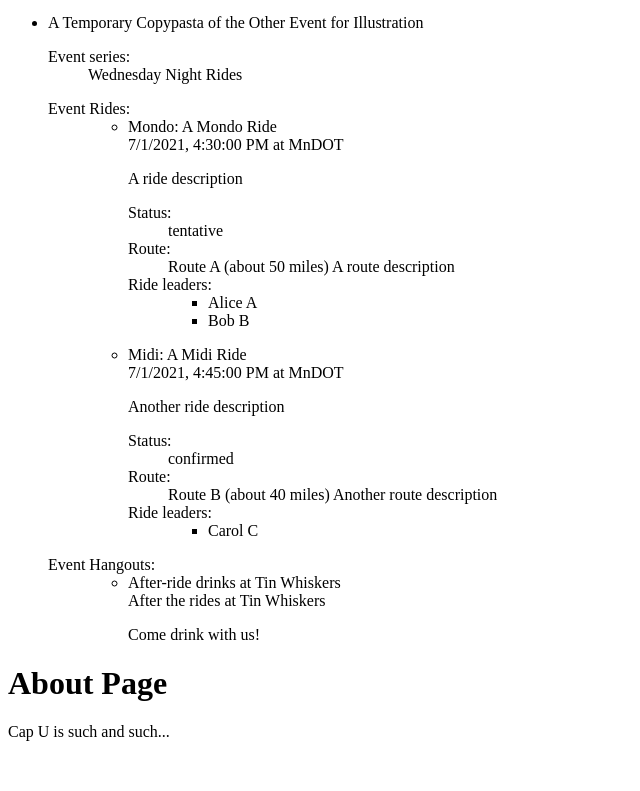
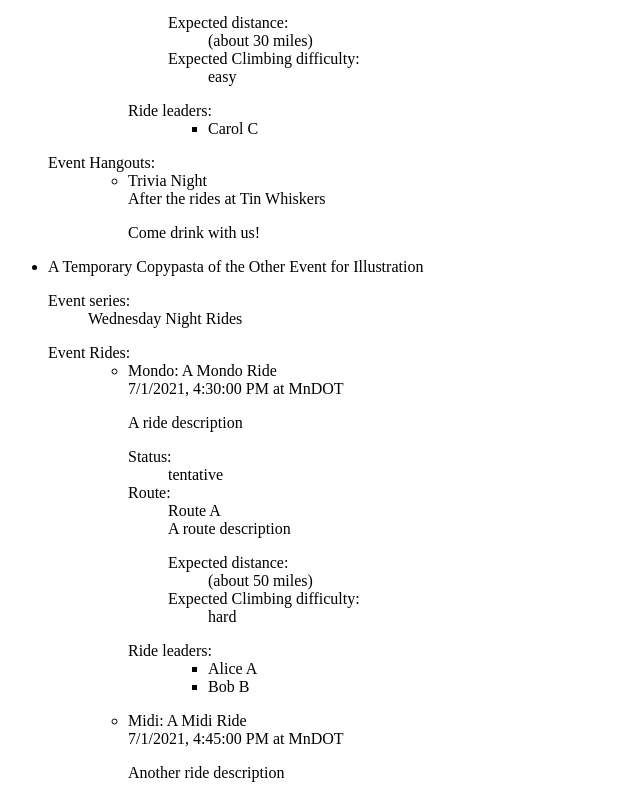
Before and after one commit to samcourtier/capu, a React (Create React App) app in the folder client/: page / in a window 1280 px wide. Shown: the part 1049-1840 px from the top of the page, without its empty margins (0-640 px from the left). Before the commit the page ends 1798 px from the top, so only its background shows below. Built offline with nearby package versions, Linux system fonts and the light colour scheme.

Commit message:
Broke up group event list into separate components

```diff
--- a/client/src/App.tsx
+++ b/client/src/App.tsx
@@ -55,6 +55,31 @@ const carol: User = {
   displayName: "Carol C",
 };
 
+interface Announcement {
+  id: string;
+  submittedAt: Date;
+  submittedBy: User;
+  title: string;
+  body: string;
+}
+
+const announcements: Announcement[] = [
+  {
+    id: "da7fcf43-830b-4776-9d0e-22c7902048b8",
+    submittedAt: new Date("2021-06-05 9:00"),
+    submittedBy: alice,
+    title: "Announcement 2",
+    body: "Bob Loblau Law",
+  },
+  {
+    id: "96483807-83f2-42fb-8837-ccc40910edf5",
+    submittedAt: new Date("2021-06-01 9:00"),
+    submittedBy: carol,
+    title: "Announcement 1",
+    body: "Blah blah blah blah",
+  },
+];
+
 interface Place {
   id: string;
   name: string;
@@ -66,12 +91,158 @@ const mndot: Place = {
   // Also, prob. a link to Google Maps or something
 };
 
+interface WeatherForecast {
+  sky: string;
+  tempDegrees: number;
+  dewpoint: number;
+  wind: string;
+  precipProb: number;
+  expectedPrecipInches: number;
+}
+
+const weatherForecast: WeatherForecast = {
+  // Maybe just start with the forecast for the meet place and get fancier
+  // with using route data (probably much) later
+  sky: "Sunny",
+  tempDegrees: 65,
+  dewpoint: 50,
+  wind: "E 1 mph",
+  precipProb: 5,
+  expectedPrecipInches: 0.01,
+};
+
+interface Group {
+  id: string;
+  name: string;
+}
+
+const mondo: Group = {
+  id: "08508be8-7850-4792-a7af-3b47fb1e6e6e",
+  name: "Mondo",
+};
+
+const midi: Group = {
+  id: "412e88e3-4358-4ac3-83f1-fac665cb3c20",
+  name: "Midi",
+};
+
+interface Route {
+  id: string;
+  name: string;
+  description: string;
+  expectedMiles: number;
+  expectedClimbingDifficulty: "easy" | "medium" | "hard";
+}
+
+const routeA: Route = {
+  id: "be819e33-1510-4ab4-867d-bccd8d6c1794",
+  name: "Route A",
+  description: "A route description",
+  expectedMiles: 50,
+  expectedClimbingDifficulty: "hard",
+  // Also prob link to the route or something fancier
+};
+
+const routeB: Route = {
+  id: "30e14365-af7b-4907-9ff9-c509f4e78286",
+  name: "Route B",
+  description: "Another route description",
+  expectedMiles: 30,
+  expectedClimbingDifficulty: "easy",
+};
+
+type Event = {
+  // An abstract event -- cf. a GroupEvent which is defined below
+  id: string;
+  title: string;
+  meetPlace: Place;
+  description: string;
+} & (
+  | { meetTime: Date; meetTimeDescription?: never }
+  | { meetTime?: never; meetTimeDescription: string }
+);
+
+type Ride = Event & {
+  weatherForecast: WeatherForecast;
+  status: "planned" | "tentative" | "confirmed";
+  group: Group;
+  leaders: User[];
+  route: Route;
+};
+
+const groupEvent0Rides: Ride[] = [
+  {
+    id: "0b3117e1-4309-4c46-84ad-bd25ecadf708",
+    title: "A Mondo Ride",
+    meetTime: new Date("2021-07-01 16:30"),
+    meetPlace: mndot,
+    description: "A ride description",
+    weatherForecast: weatherForecast,
+    status: "tentative",
+    group: mondo,
+    leaders: [alice, bob],
+    route: routeA,
+  },
+  {
+    id: "284d7258-ad88-454d-b8a6-e09589d0742e",
+    title: "A Midi Ride",
+    meetTime: new Date("2021-07-01 16:45"),
+    meetPlace: mndot,
+    weatherForecast: weatherForecast,
+    status: "confirmed",
+    description: "Another ride description",
+    group: midi,
+    leaders: [carol],
+    route: routeB,
+  },
+];
+
+type Hangout = Event & {};
+
+const groupEvent0hangouts: Hangout[] = [
+  {
+    id: "e41c27c6-7f10-49d3-9b26-07cf3556f3d6",
+    title: "Trivia Night",
+    meetTimeDescription: "After the rides",
+    description: "Come drink with us!",
+    meetPlace: {
+      id: "d31473b3-dcdf-42b4-9816-f4b3ae8d9555",
+      name: "Tin Whiskers",
+    },
+  },
+];
+
+interface GroupEvent {
+  id: string;
+  title: string;
+  series: string; // TODO: Make this an object
+  rides: Ride[];
+  hangouts: Hangout[];
+}
+
+const groupEvents: GroupEvent[] = [
+  {
+    id: "951badf6-ab50-41f5-8320-1f4ea1f437d5",
+    title: "Wednesday Night Ride",
+    series: "Wednesday Night Rides",
+    rides: groupEvent0Rides,
+    hangouts: groupEvent0hangouts,
+  },
+  {
+    id: "Not 951badf6-ab50-41f5-8320-1f4ea1f437d5",
+    title: "A Temporary Copypasta of the Other Event for Illustration",
+    series: "Wednesday Night Rides",
+    rides: groupEvent0Rides,
+    hangouts: groupEvent0hangouts,
+  },
+  // TODO: delete the copypasta + more event examples (e.g. Prudhomme)
+];
+
 // Components
 
 interface NavProps {
   user: User | null;
 }
-
 function Nav({ user }: NavProps) {
   return (
     <nav>
@@ -101,237 +272,167 @@ function Nav({ user }: NavProps) {
   );
 }
 
-function Announcement() {}
+interface AnnouncementViewProps {
+  announcement: Announcement;
+}
+function AnnouncementView({ announcement }: AnnouncementViewProps) {
+  return (
+    <>
+      <div>{announcement.title}</div>
+      <div>
+        Submitted {announcement.submittedAt.toLocaleString()} by{" "}
+        {announcement.submittedBy.displayName}
+      </div>
 
-function AnnouncementList() {}
+      <div>{announcement.body}</div>
+    </>
+  );
+}
 
-// NOTE: These events/rides/hangouts are all /planned/ ones -- they'll have to
+function AnnouncementList() {
+  return (
+    <ul>
+      {announcements.map((a) => (
+        <li key={a.id}>
+          <AnnouncementView announcement={a} />
+        </li>
+      ))}
+    </ul>
+  );
+}
+
+// NOTE: These groupEvents/rides/hangouts are all /planned/ ones -- they'll have to
 //       be distinguished from their (possibly non-existant) actuals at some
 //       point.
 
-function Ride() {}
+interface RideViewProps {
+  ride: Ride;
+}
+function RideView({ ride }: RideViewProps) {
+  return (
+    <>
+      <div>
+        {ride.group.name}: {ride.title}
+      </div>
+      <div>
+        {ride.meetTime?.toLocaleString() || ride.meetTimeDescription} at{" "}
+        {ride.meetPlace.name}
+      </div>
 
-function RideList() {}
+      <p>{ride.description}</p>
 
-function Meetup() {}
+      <dl>
+        <dt>Status:</dt>
+        <dd>{ride.status}</dd>
 
-function Meetups() {}
+        <dt>Route:</dt>
+        <dd>
+          <div>{ride.route.name}</div>
+          <div>{ride.route.description}</div>
+          <dl>
+            <dt>Expected distance:</dt>
+            <dd>(about {ride.route.expectedMiles} miles)</dd>
 
-function Event() {}
+            <dt>Expected Climbing difficulty:</dt>
+            <dd>{ride.route.expectedClimbingDifficulty}</dd>
+          </dl>
+        </dd>
 
-function EventList() {
-  const weatherForecast = {
-    // Maybe just start with the forecast for the meet place and get fancier
-    // with using route data (probably much) later
-    sky: "Sunny",
-    tempDegrees: 65,
-    dewpoint: 50,
-    wind: "E 1 mph",
-    precipProb: 5,
-    expectedPrecipInches: 0.01,
-  };
+        <dt>Ride leaders:</dt>
+        <dd>
+          <ul>
+            {ride.leaders.map((u) => (
+              <li key={u.id}>{u.displayName}</li>
+            ))}
+          </ul>
+        </dd>
+      </dl>
+    </>
+  );
+}
 
-  const events = [
-    {
-      id: "951badf6-ab50-41f5-8320-1f4ea1f437d5",
-      title: "Wednesday Night Ride",
-      series: "Wednesday Night Rides",
-      rides: [
-        {
-          id: "0b3117e1-4309-4c46-84ad-bd25ecadf708",
-          title: "A Mondo Ride",
-          meetTime: new Date("2021-07-01 16:30"),
-          meetPlace: mndot,
-          weatherForecast: weatherForecast,
-          status: "tentative",
-          description: "A ride description",
-          group: { id: "08508be8-7850-4792-a7af-3b47fb1e6e6e", name: "Mondo" },
-          leaders: [alice, bob],
-          route: {
-            id: "be819e33-1510-4ab4-867d-bccd8d6c1794",
-            name: "Route A",
-            description: "A route description",
-            expectedMiles: 50,
-            // Also prob link to the route or something fancier
-          },
-        },
-        {
-          id: "284d7258-ad88-454d-b8a6-e09589d0742e",
-          title: "A Midi Ride",
-          meetTime: new Date("2021-07-01 16:45"),
-          meetPlace: mndot,
-          weatherForecast: weatherForecast,
-          status: "confirmed",
-          description: "Another ride description",
-          group: {
-            id: "412e88e3-4358-4ac3-83f1-fac665cb3c20",
-            name: "Midi",
-          },
-          leaders: [carol],
-          route: {
-            id: "30e14365-af7b-4907-9ff9-c509f4e78286",
-            name: "Route B",
-            description: "Another route description",
-            expectedMiles: 40,
-          },
-        },
-      ],
-      hangouts: [
-        {
-          id: "e41c27c6-7f10-49d3-9b26-07cf3556f3d6",
-          title: "Trivia Night",
-          meetTime: "After the rides", // Field should be a date or a string
-          description: "Come drink with us!",
-          meetPlace: {
-            id: "d31473b3-dcdf-42b4-9816-f4b3ae8d9555",
-            name: "Tin Whiskers",
-          },
-        },
-      ],
-    },
-    {
-      id: "Not 951badf6-ab50-41f5-8320-1f4ea1f437d5",
-      title: "A Temporary Copypasta of the Other Event for Illustration",
-      series: "Wednesday Night Rides",
-      rides: [
-        {
-          id: "0b3117e1-4309-4c46-84ad-bd25ecadf708",
-          title: "A Mondo Ride",
-          meetTime: new Date("2021-07-01 16:30"),
-          meetPlace: mndot,
-          weatherForecast: weatherForecast,
-          status: "tentative",
-          description: "A ride description",
-          group: { id: "08508be8-7850-4792-a7af-3b47fb1e6e6e", name: "Mondo" },
-          leaders: [alice, bob],
-          route: {
-            id: "be819e33-1510-4ab4-867d-bccd8d6c1794",
-            name: "Route A",
-            description: "A route description",
-            expectedMiles: 50,
-            // Also prob link to the route or something fancier
-          },
-        },
-        {
-          id: "284d7258-ad88-454d-b8a6-e09589d0742e",
-          title: "A Midi Ride",
-          meetTime: new Date("2021-07-01 16:45"),
-          meetPlace: mndot,
-          weatherForecast: weatherForecast,
-          status: "confirmed",
-          description: "Another ride description",
-          group: {
-            id: "412e88e3-4358-4ac3-83f1-fac665cb3c20",
-            name: "Midi",
-          },
-          leaders: [carol],
-          route: {
-            id: "30e14365-af7b-4907-9ff9-c509f4e78286",
-            name: "Route B",
-            description: "Another route description",
-            expectedMiles: 40,
-          },
-        },
-      ],
-      hangouts: [
-        {
-          id: "e41c27c6-7f10-49d3-9b26-07cf3556f3d6",
-          title: "After-ride drinks at Tin Whiskers",
-          meetTime: "After the rides", // Field should be a date or a string
-          description: "Come drink with us!",
-          meetPlace: {
-            id: "d31473b3-dcdf-42b4-9816-f4b3ae8d9555",
-            name: "Tin Whiskers",
-          },
-        },
-      ],
-    },
-    // TODO: delete the copypasta + more event examples (e.g. Prudhomme)
-  ];
-
-  // NEXT: Break this up into the empty components above
+interface RideListProps {
+  rides: Ride[];
+}
+function RideList({ rides }: RideListProps) {
   return (
     <ul>
-      {events.map((e) => (
-        <li key={e.id}>
-          <div>{e.title}</div>
+      {rides.map((r) => (
+        <li key={r.id}>
+          <RideView ride={r} />
+        </li>
+      ))}
+    </ul>
+  );
+}
+
+interface HangoutViewProps {
+  hangout: Hangout;
+}
+function HangoutView({ hangout }: HangoutViewProps) {
+  return (
+    <>
+      <div>{hangout.title}</div>
+      <div>
+        {hangout.meetTime?.toLocaleString() || hangout.meetTimeDescription} at{" "}
+        {hangout.meetPlace.name}
+      </div>
+
+      <p>{hangout.description}</p>
+    </>
+  );
+}
+
+interface HangoutListProps {
+  hangouts: Hangout[];
+}
+
+function HangoutsList({ hangouts }: HangoutListProps) {
+  return (
+    <ul>
+      {hangouts.map((h) => (
+        <li key={h.id}>
+          <HangoutView hangout={h} />
+        </li>
+      ))}
+    </ul>
+  );
+}
+
+interface EventViewProps {
+  groupEvent: GroupEvent;
+}
+function EventView({ groupEvent }: EventViewProps) {
+  return (
+    <>
+      <div>{groupEvent.title}</div>
 
       <dl>
         <dt>Event series:</dt>
-            <dd>{e.series}</dd>
+        <dd>{groupEvent.series}</dd>
       </dl>
 
       <dl>
         <dt>Event Rides: </dt>
         <dd>
-              {/*
-               * RideList
-               */}
-              <ul>
-                {e.rides.map((r) => (
-                  <li key={r.id}>
-                    {/*
-                     * Ride
-                     */}
-                    <>
-                      <div>
-                        {r.group.name}: {r.title}
-                      </div>
-                      <div>
-                        {r.meetTime.toLocaleString()} at {r.meetPlace.name}
-                      </div>
-
-                      <p>{r.description}</p>
-
-                      <dl>
-                        <dt>Status:</dt>
-                        <dd>{r.status}</dd>
-
-                        <dt>Route:</dt>
-                        <dd>
-                          {r.route.name} (about {r.route.expectedMiles} miles){" "}
-                          {r.route.description}
-                        </dd>
-
-                        <dt>Ride leaders:</dt>
-                        <dd>
-                          <ul>
-                            {r.leaders.map((p) => (
-                              <li key={p.id}>{p.displayName}</li>
-                            ))}
-                          </ul>
-                        </dd>
-                      </dl>
-                    </>
-                  </li>
-                ))}
-              </ul>
+          <RideList rides={groupEvent.rides} />
         </dd>
 
         <dt>Event Hangouts: </dt>
         <dd>
-              {/*
-               * HangoutsList
-               */}
-              <ul>
-                {e.hangouts.map((h) => (
-                  <li key={h.id}>
-                    {/*
-                     * Hangout
-                     */}
-                    <>
-                      <div>{h.title}</div>
-                      <div>
-                        {h.meetTime} at {h.meetPlace.name}
-                      </div>
-
-                      <p>{h.description}</p>
-                    </>
-                  </li>
-                ))}
-              </ul>
+          <HangoutsList hangouts={groupEvent.hangouts} />
         </dd>
       </dl>
+    </>
+  );
+}
+
+function EventList() {
+  return (
+    <ul>
+      {groupEvents.map((e) => (
+        <li key={e.id}>
+          <EventView groupEvent={e} />
         </li>
       ))}
     </ul>
@@ -339,47 +440,10 @@ function EventList() {
 }
 
 function Home() {
-  const announcements = [
-    {
-      id: "da7fcf43-830b-4776-9d0e-22c7902048b8",
-      submittedAt: new Date("2021-06-05 9:00"),
-      submittedBy: alice,
-      title: "Announcement 2",
-      body: "Bob Loblau Law",
-    },
-    {
-      id: "96483807-83f2-42fb-8837-ccc40910edf5",
-      submittedAt: new Date("2021-06-01 9:00"),
-      submittedBy: carol,
-      title: "Announcement 1",
-      body: "Blah blah blah blah",
-    },
-  ];
-
   return (
     <>
       <h2>Announcements</h2>
-      {/*
-       * AnouncementsList
-       */}
-      <ul>
-        {announcements.map((a) => (
-          <li key={a.id}>
-            {/*
-             * Anouncement
-             */}
-            <>
-              <div>{a.title}</div>
-              <div>
-                Submitted {a.submittedAt.toLocaleString()} by{" "}
-                {a.submittedBy.displayName}
-              </div>
-
-              <div>{a.body}</div>
-            </>
-          </li>
-        ))}
-      </ul>
+      <AnnouncementList />
 
       <h2>Upcoming Events</h2>
       <EventList />
```
Lines whose indentation alone changed are shown as unchanged.
